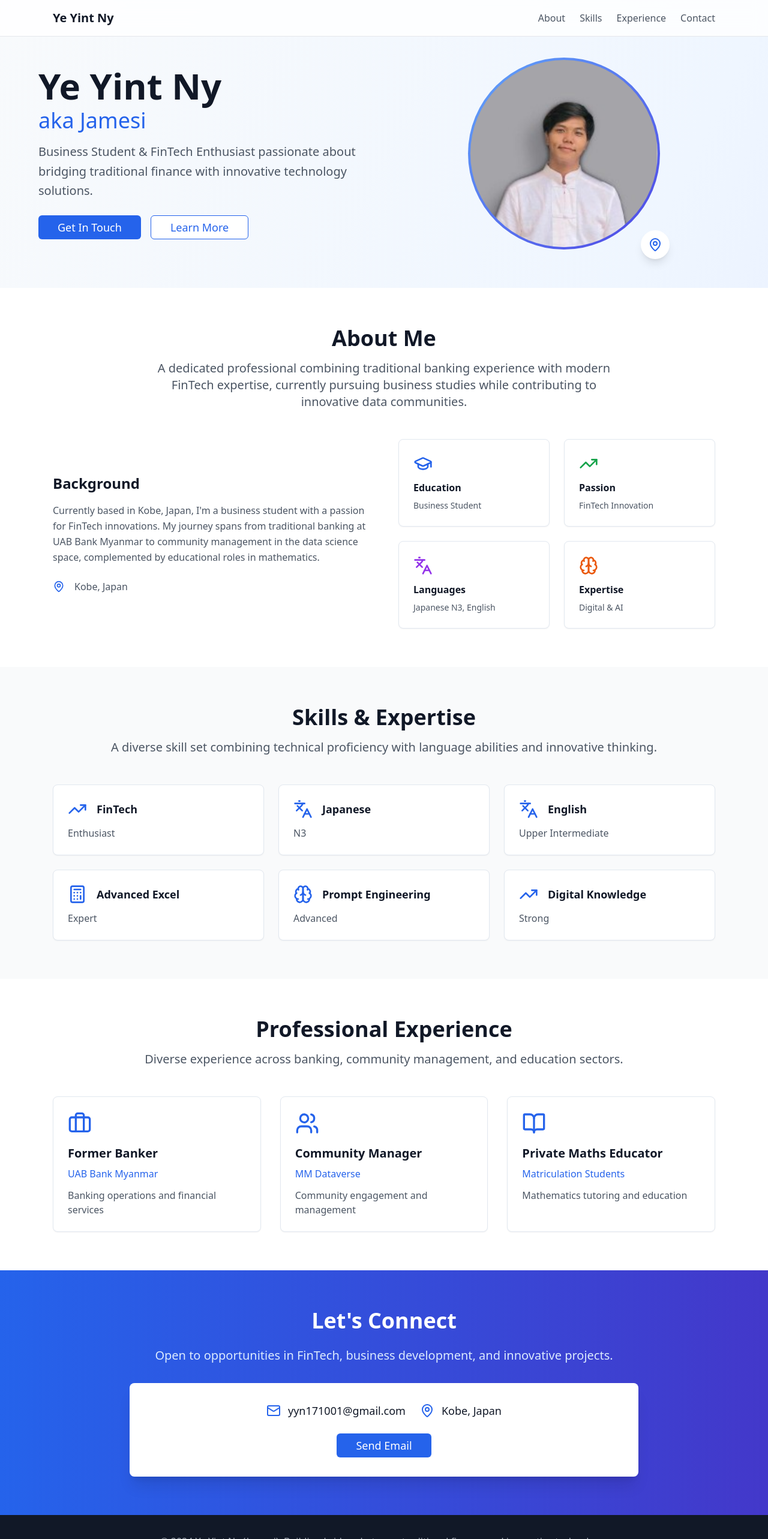
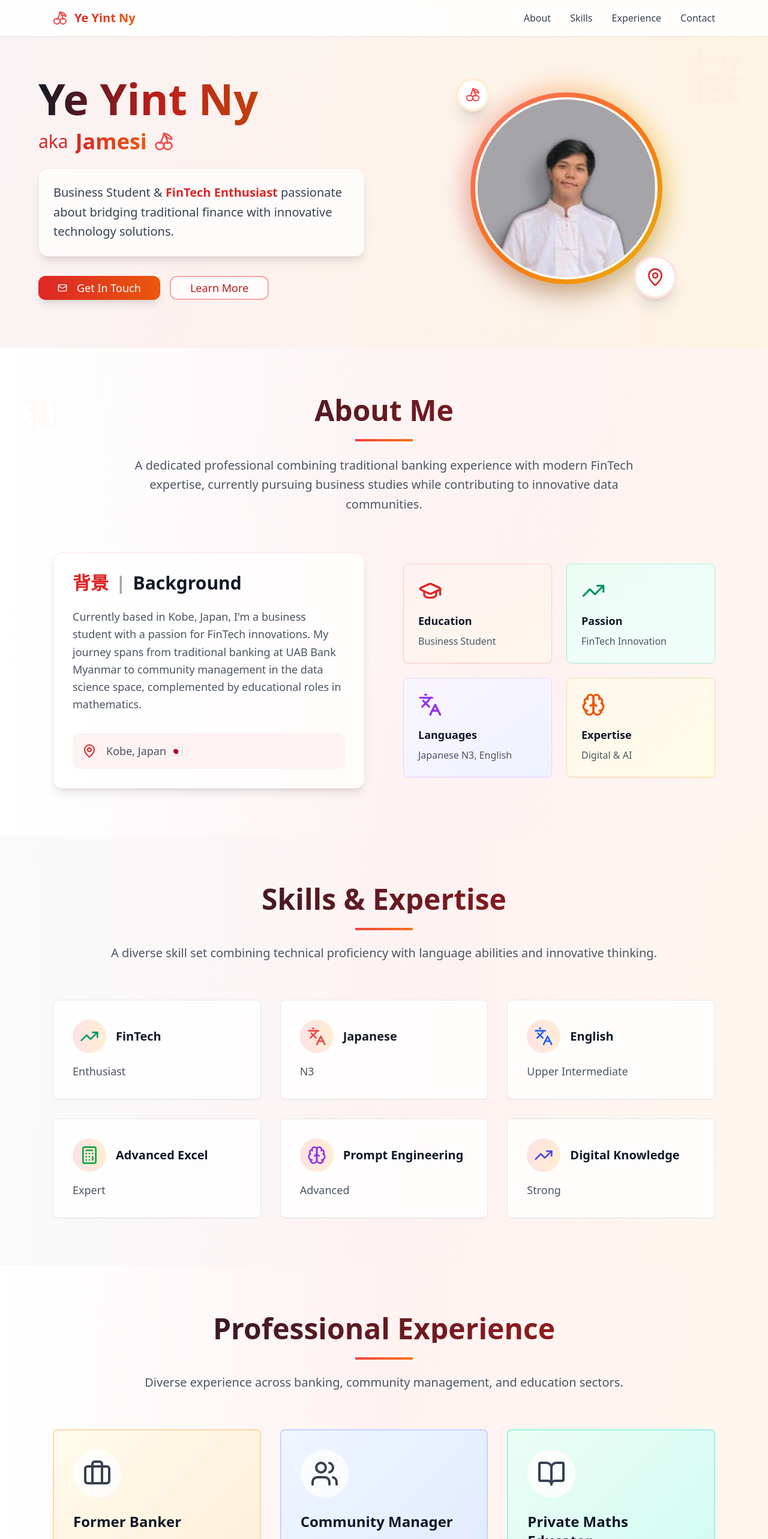
Before and after one commit to pyaesoanphyo/yeyintnyi, a React (Vite) app: page / in a window 1280 px wide. Shown: the top 2566 px of the page at 60% size. Built offline with nearby package versions, Linux system fonts and the light colour scheme.

Commit message:
Refactor: Add color and Japanese style
- Added color theming and Japanese style elements.
- Improved the attractiveness of the cover section.

```diff
--- a/src/pages/Index.tsx
+++ b/src/pages/Index.tsx
@@ -1,16 +1,16 @@
 
-import { Mail, MapPin, GraduationCap, TrendingUp, Languages, Calculator, Brain, Briefcase, Users, BookOpen } from "lucide-react";
+import { Mail, MapPin, GraduationCap, TrendingUp, Languages, Calculator, Brain, Briefcase, Users, BookOpen, Cherry } from "lucide-react";
 import { Button } from "@/components/ui/button";
 import { Card, CardContent } from "@/components/ui/card";
 
 const Index = () => {
   const skills = [
-    { icon: TrendingUp, name: "FinTech", level: "Enthusiast" },
-    { icon: Languages, name: "Japanese", level: "N3" },
-    { icon: Languages, name: "English", level: "Upper Intermediate" },
-    { icon: Calculator, name: "Advanced Excel", level: "Expert" },
-    { icon: Brain, name: "Prompt Engineering", level: "Advanced" },
-    { icon: TrendingUp, name: "Digital Knowledge", level: "Strong" }
+    { icon: TrendingUp, name: "FinTech", level: "Enthusiast", color: "text-emerald-600" },
+    { icon: Languages, name: "Japanese", level: "N3", color: "text-red-500" },
+    { icon: Languages, name: "English", level: "Upper Intermediate", color: "text-blue-600" },
+    { icon: Calculator, name: "Advanced Excel", level: "Expert", color: "text-green-600" },
+    { icon: Brain, name: "Prompt Engineering", level: "Advanced", color: "text-purple-600" },
+    { icon: TrendingUp, name: "Digital Knowledge", level: "Strong", color: "text-indigo-600" }
   ];
 
   const experiences = [
@@ -18,19 +18,22 @@ const Index = () => {
       title: "Former Banker",
       company: "UAB Bank Myanmar",
       icon: Briefcase,
-      description: "Banking operations and financial services"
+      description: "Banking operations and financial services",
+      color: "bg-gradient-to-br from-amber-50 to-orange-100 border-orange-200"
     },
     {
       title: "Community Manager",
       company: "MM Dataverse",
       icon: Users,
-      description: "Community engagement and management"
+      description: "Community engagement and management",
+      color: "bg-gradient-to-br from-blue-50 to-indigo-100 border-indigo-200"
     },
     {
       title: "Private Maths Educator",
       company: "Matriculation Students",
       icon: BookOpen,
-      description: "Mathematics tutoring and education"
+      description: "Mathematics tutoring and education",
+      color: "bg-gradient-to-br from-emerald-50 to-teal-100 border-teal-200"
     }
   ];
 
@@ -39,63 +42,92 @@ const Index = () => {
   };
 
   return (
-    <div className="min-h-screen bg-gradient-to-br from-slate-50 via-blue-50 to-indigo-100">
+    <div className="min-h-screen bg-gradient-to-br from-slate-50 via-red-50 to-orange-50">
+      {/* Decorative elements */}
+      <div className="fixed top-20 right-10 opacity-10 text-red-200 text-8xl font-thin">桜</div>
+      <div className="fixed bottom-20 left-10 opacity-10 text-orange-200 text-6xl font-thin">和</div>
+
       {/* Navigation */}
-      <nav className="fixed top-0 left-0 right-0 bg-white/80 backdrop-blur-md z-50 border-b border-gray-200">
+      <nav className="fixed top-0 left-0 right-0 bg-white/90 backdrop-blur-md z-50 border-b border-red-100 shadow-sm">
         <div className="max-w-6xl mx-auto px-6 py-4">
           <div className="flex justify-between items-center">
-            <h1 className="text-xl font-bold text-gray-900">Ye Yint Ny</h1>
-            <div className="hidden md:flex space-x-6">
-              <button onClick={() => scrollToSection('about')} className="text-gray-600 hover:text-blue-600 transition-colors">About</button>
-              <button onClick={() => scrollToSection('skills')} className="text-gray-600 hover:text-blue-600 transition-colors">Skills</button>
-              <button onClick={() => scrollToSection('experience')} className="text-gray-600 hover:text-blue-600 transition-colors">Experience</button>
-              <button onClick={() => scrollToSection('contact')} className="text-gray-600 hover:text-blue-600 transition-colors">Contact</button>
+            <div className="flex items-center gap-3">
+              <Cherry className="w-6 h-6 text-red-500" />
+              <h1 className="text-xl font-bold bg-gradient-to-r from-red-600 to-orange-600 bg-clip-text text-transparent">
+                Ye Yint Ny
+              </h1>
+            </div>
+            <div className="hidden md:flex space-x-8">
+              <button onClick={() => scrollToSection('about')} className="text-gray-700 hover:text-red-600 transition-colors font-medium">About</button>
+              <button onClick={() => scrollToSection('skills')} className="text-gray-700 hover:text-red-600 transition-colors font-medium">Skills</button>
+              <button onClick={() => scrollToSection('experience')} className="text-gray-700 hover:text-red-600 transition-colors font-medium">Experience</button>
+              <button onClick={() => scrollToSection('contact')} className="text-gray-700 hover:text-red-600 transition-colors font-medium">Contact</button>
             </div>
           </div>
         </div>
       </nav>
 
       {/* Hero Section */}
-      <section className="pt-24 pb-16 px-6">
-        <div className="max-w-6xl mx-auto">
-          <div className="flex flex-col lg:flex-row items-center gap-12">
+      <section className="pt-32 pb-20 px-6 relative overflow-hidden">
+        <div className="absolute inset-0 bg-gradient-to-r from-red-100/30 via-orange-100/30 to-yellow-100/30"></div>
+        <div className="max-w-6xl mx-auto relative">
+          <div className="flex flex-col lg:flex-row items-center gap-16">
             <div className="flex-1 text-center lg:text-left">
-              <h1 className="text-5xl lg:text-6xl font-bold text-gray-900 mb-4 animate-fade-in">
-                Ye Yint Ny
-                <span className="block text-3xl lg:text-4xl text-blue-600 font-normal mt-2">
-                  aka Jamesi
-                </span>
-              </h1>
-              <p className="text-xl text-gray-600 mb-6 leading-relaxed">
-                Business Student & FinTech Enthusiast passionate about bridging traditional finance with innovative technology solutions.
-              </p>
+              <div className="mb-6">
+                <h1 className="text-6xl lg:text-7xl font-bold mb-4 animate-fade-in">
+                  <span className="bg-gradient-to-r from-gray-900 via-red-700 to-orange-700 bg-clip-text text-transparent">
+                    Ye Yint Ny
+                  </span>
+                </h1>
+                <div className="flex items-center justify-center lg:justify-start gap-3 mb-4">
+                  <span className="text-2xl lg:text-3xl text-red-600 font-light">aka</span>
+                  <span className="text-3xl lg:text-4xl font-semibold bg-gradient-to-r from-red-600 to-orange-600 bg-clip-text text-transparent">
+                    Jamesi
+                  </span>
+                  <Cherry className="w-8 h-8 text-red-500 animate-pulse" />
+                </div>
+              </div>
+
+              <div className="bg-white/70 backdrop-blur-sm rounded-2xl p-6 mb-8 border border-red-100 shadow-lg">
+                <p className="text-xl text-gray-700 leading-relaxed">
+                  Business Student & <span className="text-red-600 font-semibold">FinTech Enthusiast</span> passionate about bridging
+                  traditional finance with innovative technology solutions.
+                </p>
+              </div>
+
               <div className="flex flex-col sm:flex-row gap-4 justify-center lg:justify-start">
                 <Button
                   onClick={() => scrollToSection('contact')}
-                  className="bg-blue-600 hover:bg-blue-700 text-white px-8 py-3 text-lg transition-all hover:scale-105"
+                  className="bg-gradient-to-r from-red-600 to-orange-600 hover:from-red-700 hover:to-orange-700 text-white px-8 py-4 text-lg rounded-xl transition-all hover:scale-105 shadow-lg"
                 >
+                  <Mail className="w-5 h-5 mr-2" />
                   Get In Touch
                 </Button>
                 <Button
                   variant="outline"
                   onClick={() => scrollToSection('about')}
-                  className="border-blue-600 text-blue-600 hover:bg-blue-50 px-8 py-3 text-lg transition-all hover:scale-105"
+                  className="border-2 border-red-300 text-red-700 hover:bg-red-50 px-8 py-4 text-lg rounded-xl transition-all hover:scale-105 bg-white/70 backdrop-blur-sm"
                 >
                   Learn More
                 </Button>
               </div>
             </div>
+
             <div className="flex-1 flex justify-center">
               <div className="relative">
-                <div className="w-80 h-80 rounded-full bg-gradient-to-br from-blue-400 to-indigo-600 p-1">
+                <div className="absolute -inset-4 bg-gradient-to-r from-red-400 via-orange-400 to-yellow-400 rounded-full blur-lg opacity-30 animate-pulse"></div>
+                <div className="relative w-80 h-80 rounded-full bg-gradient-to-br from-red-400 via-orange-500 to-yellow-500 p-2 shadow-2xl">
                   <img
                     src="/lovable-uploads/fa54e239-c2e5-4ba4-b4bd-ba6f3ec4d729.png"
                     alt="Ye Yint Ny"
-                    className="w-full h-full object-cover rounded-full"
+                    className="w-full h-full object-cover rounded-full border-4 border-white shadow-inner"
                   />
                 </div>
-                <div className="absolute -bottom-4 -right-4 bg-white rounded-full p-3 shadow-lg">
-                  <MapPin className="w-6 h-6 text-blue-600" />
+                <div className="absolute -bottom-6 -right-6 bg-white rounded-full p-4 shadow-xl border-4 border-red-100">
+                  <MapPin className="w-8 h-8 text-red-600" />
+                </div>
+                <div className="absolute -top-6 -left-6 bg-white rounded-full p-3 shadow-xl border-4 border-orange-100">
+                  <Cherry className="w-6 h-6 text-red-500" />
                 </div>
               </div>
             </div>
@@ -104,60 +136,65 @@ const Index = () => {
       </section>
 
       {/* About Section */}
-      <section id="about" className="py-16 bg-white">
+      <section id="about" className="py-20 bg-gradient-to-r from-white via-red-50/30 to-orange-50/30">
         <div className="max-w-6xl mx-auto px-6">
-          <div className="text-center mb-12">
-            <h2 className="text-4xl font-bold text-gray-900 mb-4">About Me</h2>
-            <p className="text-xl text-gray-600 max-w-3xl mx-auto">
+          <div className="text-center mb-16">
+            <h2 className="text-5xl font-bold bg-gradient-to-r from-gray-900 to-red-700 bg-clip-text text-transparent mb-6">About Me</h2>
+            <div className="w-24 h-1 bg-gradient-to-r from-red-500 to-orange-500 mx-auto mb-6"></div>
+            <p className="text-xl text-gray-600 max-w-4xl mx-auto leading-relaxed">
               A dedicated professional combining traditional banking experience with modern FinTech expertise,
               currently pursuing business studies while contributing to innovative data communities.
             </p>
           </div>
 
-          <div className="grid md:grid-cols-2 gap-12 items-center">
-            <div>
-              <h3 className="text-2xl font-semibold text-gray-900 mb-4">Background</h3>
-              <p className="text-gray-600 mb-6 leading-relaxed">
+          <div className="grid md:grid-cols-2 gap-16 items-center">
+            <div className="bg-white/70 backdrop-blur-sm rounded-2xl p-8 border border-red-100 shadow-lg">
+              <h3 className="text-3xl font-semibold text-gray-900 mb-6 flex items-center gap-3">
+                <span className="text-red-600">背景</span>
+                <span className="text-gray-400">|</span>
+                Background
+              </h3>
+              <p className="text-gray-600 mb-8 leading-relaxed text-lg">
                 Currently based in Kobe, Japan, I'm a business student with a passion for FinTech innovations.
                 My journey spans from traditional banking at UAB Bank Myanmar to community management in the
                 data science space, complemented by educational roles in mathematics.
               </p>
-              <div className="flex items-center gap-4 text-gray-600">
-                <MapPin className="w-5 h-5 text-blue-600" />
-                <span>Kobe, Japan</span>
+              <div className="flex items-center gap-4 text-gray-600 bg-red-50 p-4 rounded-xl">
+                <MapPin className="w-6 h-6 text-red-600" />
+                <span className="text-lg">Kobe, Japan 🇯🇵</span>
               </div>
             </div>
 
             <div className="grid grid-cols-2 gap-6">
-              <Card className="p-6 hover:shadow-lg transition-shadow">
+              <Card className="p-6 hover:shadow-xl transition-all hover:scale-105 bg-gradient-to-br from-red-50 to-orange-50 border-red-200">
                 <CardContent className="p-0">
-                  <GraduationCap className="w-8 h-8 text-blue-600 mb-3" />
-                  <h4 className="font-semibold text-gray-900 mb-2">Education</h4>
-                  <p className="text-gray-600 text-sm">Business Student</p>
+                  <GraduationCap className="w-10 h-10 text-red-600 mb-4" />
+                  <h4 className="font-semibold text-gray-900 mb-2 text-lg">Education</h4>
+                  <p className="text-gray-600">Business Student</p>
                 </CardContent>
               </Card>
 
-              <Card className="p-6 hover:shadow-lg transition-shadow">
+              <Card className="p-6 hover:shadow-xl transition-all hover:scale-105 bg-gradient-to-br from-emerald-50 to-teal-50 border-emerald-200">
                 <CardContent className="p-0">
-                  <TrendingUp className="w-8 h-8 text-green-600 mb-3" />
-                  <h4 className="font-semibold text-gray-900 mb-2">Passion</h4>
-                  <p className="text-gray-600 text-sm">FinTech Innovation</p>
+                  <TrendingUp className="w-10 h-10 text-emerald-600 mb-4" />
+                  <h4 className="font-semibold text-gray-900 mb-2 text-lg">Passion</h4>
+                  <p className="text-gray-600">FinTech Innovation</p>
                 </CardContent>
               </Card>
 
-              <Card className="p-6 hover:shadow-lg transition-shadow">
+              <Card className="p-6 hover:shadow-xl transition-all hover:scale-105 bg-gradient-to-br from-purple-50 to-indigo-50 border-purple-200">
                 <CardContent className="p-0">
-                  <Languages className="w-8 h-8 text-purple-600 mb-3" />
-                  <h4 className="font-semibold text-gray-900 mb-2">Languages</h4>
-                  <p className="text-gray-600 text-sm">Japanese N3, English</p>
+                  <Languages className="w-10 h-10 text-purple-600 mb-4" />
+                  <h4 className="font-semibold text-gray-900 mb-2 text-lg">Languages</h4>
+                  <p className="text-gray-600">Japanese N3, English</p>
                 </CardContent>
               </Card>
 
-              <Card className="p-6 hover:shadow-lg transition-shadow">
+              <Card className="p-6 hover:shadow-xl transition-all hover:scale-105 bg-gradient-to-br from-orange-50 to-yellow-50 border-orange-200">
                 <CardContent className="p-0">
-                  <Brain className="w-8 h-8 text-orange-600 mb-3" />
-                  <h4 className="font-semibold text-gray-900 mb-2">Expertise</h4>
-                  <p className="text-gray-600 text-sm">Digital & AI</p>
+                  <Brain className="w-10 h-10 text-orange-600 mb-4" />
+                  <h4 className="font-semibold text-gray-900 mb-2 text-lg">Expertise</h4>
+                  <p className="text-gray-600">Digital & AI</p>
                 </CardContent>
               </Card>
             </div>
@@ -166,24 +203,27 @@ const Index = () => {
       </section>
 
       {/* Skills Section */}
-      <section id="skills" className="py-16 bg-gray-50">
+      <section id="skills" className="py-20 bg-gradient-to-r from-gray-50 via-red-50/50 to-orange-50/50">
         <div className="max-w-6xl mx-auto px-6">
-          <div className="text-center mb-12">
-            <h2 className="text-4xl font-bold text-gray-900 mb-4">Skills & Expertise</h2>
+          <div className="text-center mb-16">
+            <h2 className="text-5xl font-bold bg-gradient-to-r from-gray-900 to-red-700 bg-clip-text text-transparent mb-6">Skills & Expertise</h2>
+            <div className="w-24 h-1 bg-gradient-to-r from-red-500 to-orange-500 mx-auto mb-6"></div>
             <p className="text-xl text-gray-600">
               A diverse skill set combining technical proficiency with language abilities and innovative thinking.
             </p>
           </div>
 
-          <div className="grid md:grid-cols-2 lg:grid-cols-3 gap-6">
+          <div className="grid md:grid-cols-2 lg:grid-cols-3 gap-8">
             {skills.map((skill, index) => (
-              <Card key={index} className="p-6 hover:shadow-lg transition-all hover:scale-105">
+              <Card key={index} className="p-8 hover:shadow-xl transition-all hover:scale-105 bg-white/80 backdrop-blur-sm border-gray-200">
                 <CardContent className="p-0">
-                  <div className="flex items-center gap-4 mb-3">
-                    <skill.icon className="w-8 h-8 text-blue-600" />
-                    <h3 className="text-lg font-semibold text-gray-900">{skill.name}</h3>
+                  <div className="flex items-center gap-4 mb-4">
+                    <div className="p-3 rounded-full bg-gradient-to-r from-red-100 to-orange-100">
+                      <skill.icon className={`w-8 h-8 ${skill.color}`} />
+                    </div>
+                    <h3 className="text-xl font-semibold text-gray-900">{skill.name}</h3>
                   </div>
-                  <p className="text-gray-600">{skill.level}</p>
+                  <p className="text-gray-600 text-lg">{skill.level}</p>
                 </CardContent>
               </Card>
             ))}
@@ -192,10 +232,11 @@ const Index = () => {
       </section>
 
       {/* Experience Section */}
-      <section id="experience" className="py-16 bg-white">
+      <section id="experience" className="py-20 bg-gradient-to-r from-white via-red-50/30 to-orange-50/30">
         <div className="max-w-6xl mx-auto px-6">
-          <div className="text-center mb-12">
-            <h2 className="text-4xl font-bold text-gray-900 mb-4">Professional Experience</h2>
+          <div className="text-center mb-16">
+            <h2 className="text-5xl font-bold bg-gradient-to-r from-gray-900 to-red-700 bg-clip-text text-transparent mb-6">Professional Experience</h2>
+            <div className="w-24 h-1 bg-gradient-to-r from-red-500 to-orange-500 mx-auto mb-6"></div>
             <p className="text-xl text-gray-600">
               Diverse experience across banking, community management, and education sectors.
             </p>
@@ -203,12 +244,14 @@ const Index = () => {
 
           <div className="grid md:grid-cols-3 gap-8">
             {experiences.map((exp, index) => (
-              <Card key={index} className="p-6 hover:shadow-lg transition-all hover:scale-105">
+              <Card key={index} className={`p-8 hover:shadow-xl transition-all hover:scale-105 ${exp.color} border-2`}>
                 <CardContent className="p-0">
-                  <exp.icon className="w-10 h-10 text-blue-600 mb-4" />
-                  <h3 className="text-xl font-semibold text-gray-900 mb-2">{exp.title}</h3>
-                  <h4 className="text-blue-600 font-medium mb-3">{exp.company}</h4>
-                  <p className="text-gray-600">{exp.description}</p>
+                  <div className="p-4 rounded-full bg-white/80 w-fit mb-6">
+                    <exp.icon className="w-12 h-12 text-gray-700" />
+                  </div>
+                  <h3 className="text-2xl font-semibold text-gray-900 mb-3">{exp.title}</h3>
+                  <h4 className="text-red-600 font-medium mb-4 text-lg">{exp.company}</h4>
+                  <p className="text-gray-600 text-lg leading-relaxed">{exp.description}</p>
                 </CardContent>
               </Card>
             ))}
@@ -217,36 +260,41 @@ const Index = () => {
       </section>
 
       {/* Contact Section */}
-      <section id="contact" className="py-16 bg-gradient-to-r from-blue-600 to-indigo-700">
-        <div className="max-w-4xl mx-auto px-6 text-center">
-          <h2 className="text-4xl font-bold text-white mb-6">Let's Connect</h2>
-          <p className="text-xl text-blue-100 mb-8">
+      <section id="contact" className="py-20 bg-gradient-to-r from-red-600 via-orange-600 to-yellow-600 relative overflow-hidden">
+        <div className="absolute inset-0 bg-black/10"></div>
+        <div className="absolute top-10 right-20 text-white/20 text-9xl font-thin">連絡</div>
+        <div className="max-w-4xl mx-auto px-6 text-center relative">
+          <h2 className="text-5xl font-bold text-white mb-8 drop-shadow-lg">Let's Connect</h2>
+          <p className="text-2xl text-orange-100 mb-12 leading-relaxed">
             Open to opportunities in FinTech, business development, and innovative projects.
           </p>
 
-          <div className="bg-white rounded-lg p-8 shadow-xl">
-            <div className="flex flex-col sm:flex-row items-center justify-center gap-6">
-              <div className="flex items-center gap-3">
-                <Mail className="w-6 h-6 text-blue-600" />
+          <div className="bg-white/95 backdrop-blur-sm rounded-3xl p-10 shadow-2xl border border-white/20">
+            <div className="flex flex-col sm:flex-row items-center justify-center gap-8 mb-8">
+              <div className="flex items-center gap-4 bg-red-50 p-4 rounded-xl">
+                <Mail className="w-7 h-7 text-red-600" />
                 <a
                   href="mailto:yyn171001@gmail.com"
-                  className="text-lg text-gray-900 hover:text-blue-600 transition-colors"
+                  className="text-xl text-gray-900 hover:text-red-600 transition-colors font-medium"
                 >
                   yyn171001@gmail.com
                 </a>
               </div>
-              <div className="flex items-center gap-3">
-                <MapPin className="w-6 h-6 text-blue-600" />
-                <span className="text-lg text-gray-900">Kobe, Japan</span>
+              <div className="flex items-center gap-4 bg-orange-50 p-4 rounded-xl">
+                <MapPin className="w-7 h-7 text-orange-600" />
+                <span className="text-xl text-gray-900 font-medium">Kobe, Japan 🇯🇵</span>
               </div>
             </div>
 
-            <div className="mt-6">
+            <div className="flex justify-center">
               <Button
                 asChild
-                className="bg-blue-600 hover:bg-blue-700 text-white px-8 py-3 text-lg transition-all hover:scale-105"
+                className="bg-gradient-to-r from-red-600 to-orange-600 hover:from-red-700 hover:to-orange-700 text-white px-10 py-4 text-xl rounded-xl transition-all hover:scale-105 shadow-lg"
               >
-                <a href="mailto:yyn171001@gmail.com">Send Email</a>
+                <a href="mailto:yyn171001@gmail.com">
+                  <Mail className="w-6 h-6 mr-3" />
+                  Send Email
+                </a>
               </Button>
             </div>
           </div>
@@ -254,10 +302,18 @@ const Index = () => {
       </section>
 
       {/* Footer */}
-      <footer className="bg-gray-900 text-white py-8">
+      <footer className="bg-gray-900 text-white py-12 relative">
+        <div className="absolute top-0 left-0 right-0 h-1 bg-gradient-to-r from-red-500 via-orange-500 to-yellow-500"></div>
         <div className="max-w-6xl mx-auto px-6 text-center">
-          <p className="text-gray-400">
-            © 2024 Ye Yint Ny (Jamesi). Building bridges between traditional finance and innovative technology.
+          <div className="flex items-center justify-center gap-3 mb-4">
+            <Cherry className="w-6 h-6 text-red-500" />
+            <span className="text-xl font-semibold bg-gradient-to-r from-red-400 to-orange-400 bg-clip-text text-transparent">
+              Ye Yint Ny (Jamesi)
+            </span>
+            <Cherry className="w-6 h-6 text-red-500" />
+          </div>
+          <p className="text-gray-400 text-lg">
+            © 2024 Building bridges between traditional finance and innovative technology.
           </p>
         </div>
       </footer>
```
